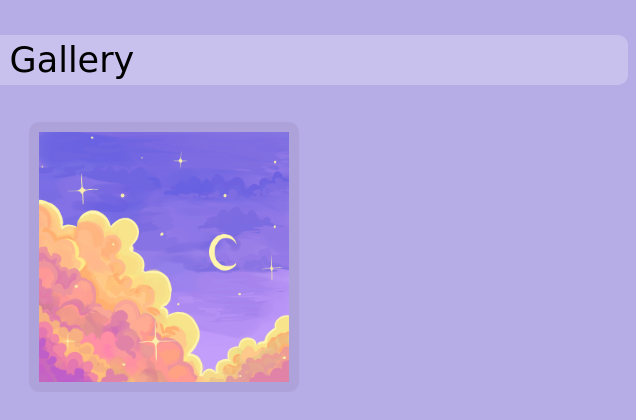
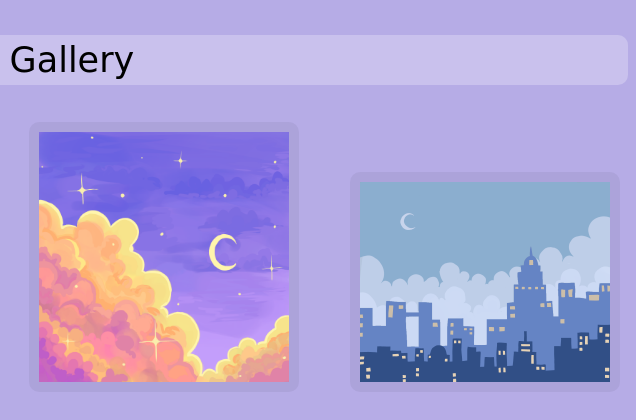
Before and after one commit to popcorn4762/paintings, a plain HTML site: page index.html in a window 1280 px wide. Shown: the full height of the page, 644-1280 px from the left. Drawn offline with Linux system fonts and the light colour scheme; a web font is replaced by a local one.

Commit message:
july 22 painting 3 added

```diff
--- a/index.html
+++ b/index.html
@@ -18,6 +18,9 @@
     <button onclick = "buttonClick('july22B')" id="july22B">
       <img src="./assets/july22B/4.PNG" id="july22BImg" class="img">
     </button>
+    <button onclick = "buttonClick('july22C')" id="july22C">
+      <img src="./assets/july22C/4.JPG" id="july22CImg" class="img">
+    </button>
 </div>
 <button id="next" onClick="next()">
   Next
--- a/script.js
+++ b/script.js
@@ -3,6 +3,7 @@ let info = {
   july21: [4, ".JPG", "july 21 - powerline with sunset in background"],
   july22: [5, ".JPG", "july 22 - looking up at the sky"],
   july22B: [4, ".PNG", "july 22 - sunset clouds"],
+  july22C: [4, ".JPG", "july 22 - cityscape"],
 }
 let selected;
 let current;
```
Also changed, not shown: assets/july22C/1.JPG (added), assets/july22C/2.JPG (added), assets/july22C/3.JPG (added), assets/july22C/4.JPG (added).
